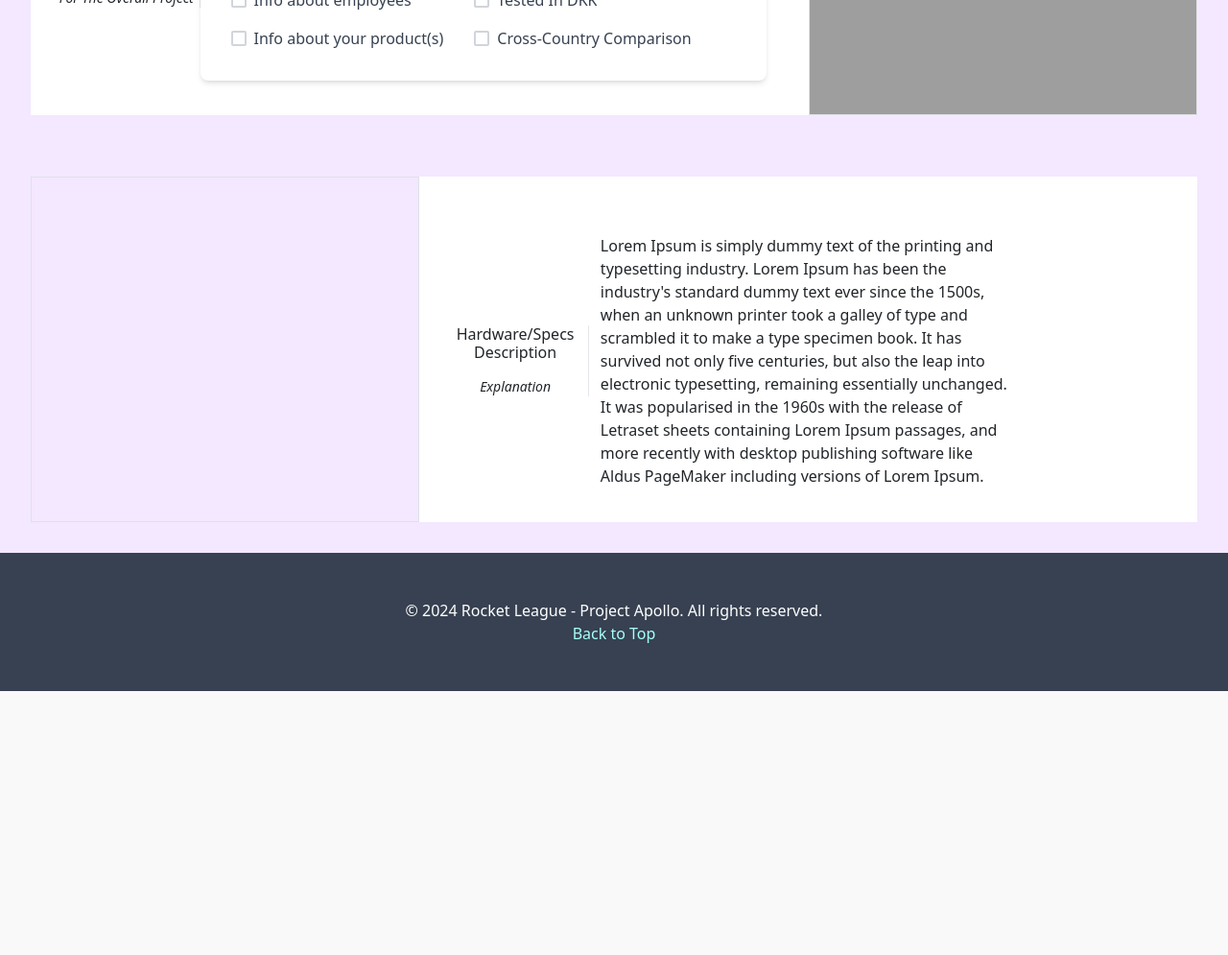
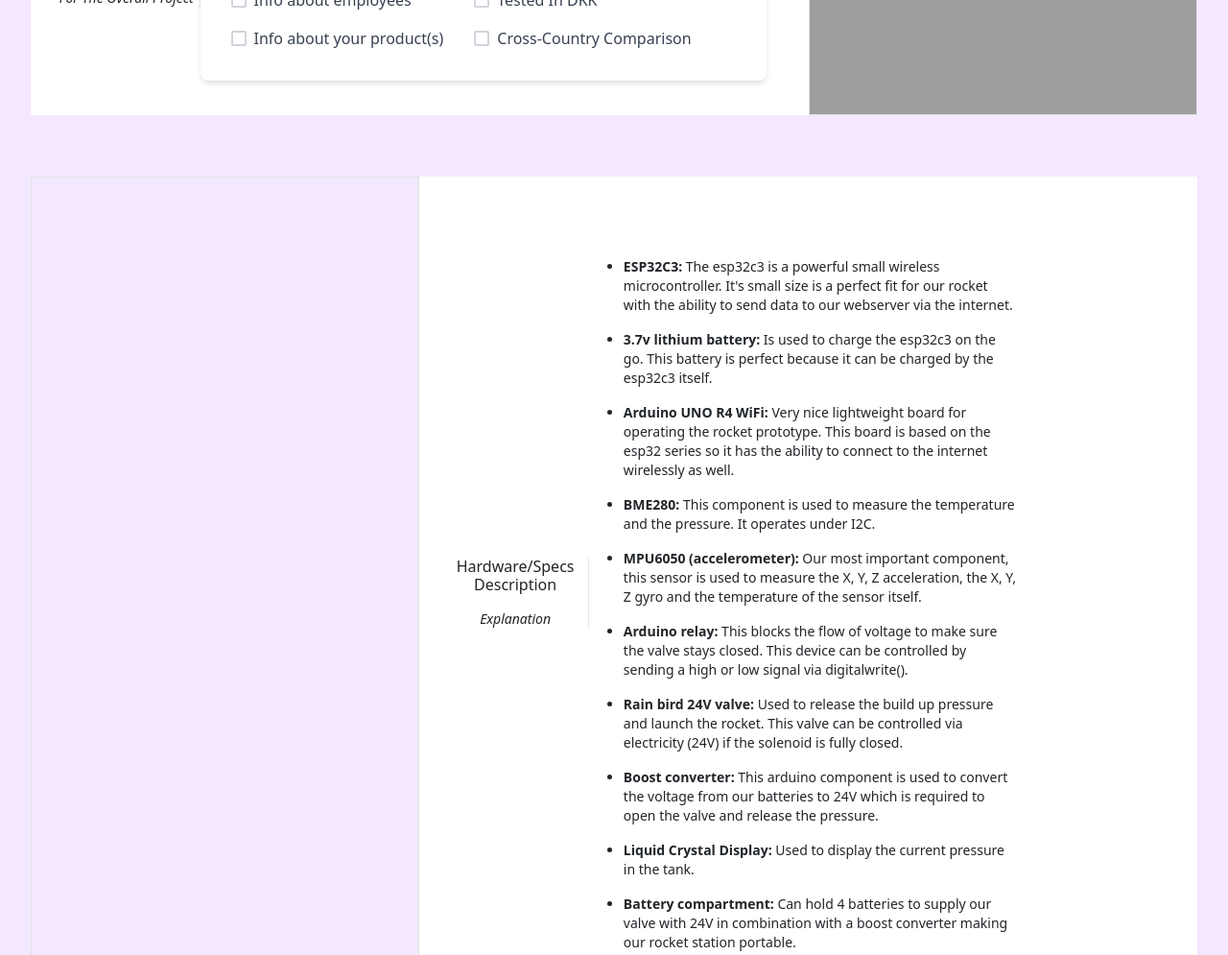
Before and after one commit to Mercantec-International/nl-dk-2024-mainproject-NL-DK, a PHP site: page /pages/project.php in a window 1280 px wide. Shown: the part 920-1915 px from the top of the page at 96% size. Before the commit the page ends 1640 px from the top, so only its background shows below. Run offline with PHP 8.4, Linux system fonts and the light colour scheme; some libraries are stand-ins or nearby versions; grey boxes are pictures that could not be loaded.

Commit message:
Added description for the arduino components.

```diff
--- a/pages/project.php
+++ b/pages/project.php
@@ -190,7 +190,38 @@ include_once('../includes/header.php');
                 <!-- Details Description -->
                 <div class="w-full lg:w-3/5 lg:px-3">
                     <p>
-                        Lorem Ipsum is simply dummy text of the printing and typesetting industry. Lorem Ipsum has been the industry's standard dummy text ever since the 1500s, when an unknown printer took a galley of type and scrambled it to make a type specimen book. It has survived not only five centuries, but also the leap into electronic typesetting, remaining essentially unchanged. It was popularised in the 1960s with the release of Letraset sheets containing Lorem Ipsum passages, and more recently with desktop publishing software like Aldus PageMaker including versions of Lorem Ipsum.
+                    <ul class="list-disc pl-6 space-y-4 text-sm md:text-md mt-4">
+                        <li>
+                            <span class="font-semibold">ESP32C3:</span> The esp32c3 is a powerful small wireless microcontroller. It's small size is a perfect fit for our rocket with the ability to send data to our webserver via the internet.
+                        </li>
+                        <li>
+                            <span class="font-semibold">3.7v lithium battery:</span> Is used to charge the esp32c3 on the go. This battery is perfect because it can be charged by the esp32c3 itself.
+                        </li>
+                        <li>
+                            <span class="font-semibold">Arduino UNO R4 WiFi:</span> Very nice lightweight board for operating the rocket prototype. This board is based on the esp32 series so it has the ability to connect to the internet wirelessly as well.
+                        </li>
+                        <li>
+                            <span class="font-semibold">BME280:</span> This component is used to measure the temperature and the pressure. It operates under I2C.
+                        </li>
+                        <li>
+                            <span class="font-semibold">MPU6050 (accelerometer):</span> Our most important component, this sensor is used to measure the X, Y, Z acceleration, the X, Y, Z gyro and the temperature of the sensor itself.
+                        </li>
+                        <li>
+                            <span class="font-semibold">Arduino relay:</span> This blocks the flow of voltage to make sure the valve stays closed. This device can be controlled by sending a high or low signal via digitalwrite().
+                        </li>
+                        <li>
+                            <span class="font-semibold">Rain bird 24V valve:</span> Used to release the build up pressure and launch the rocket. This valve can be controlled via electricity (24V) if the solenoid is fully closed.
+                        </li>
+                        <li>
+                            <span class="font-semibold">Boost converter:</span> This arduino component is used to convert the voltage from our batteries to 24V which is required to open the valve and release the pressure.
+                        </li>
+                        <li>
+                            <span class="font-semibold">Liquid Crystal Display:</span> Used to display the current pressure in the tank.
+                        </li>
+                        <li>
+                            <span class="font-semibold">Battery compartment:</span> Can hold 4 batteries to supply our valve with 24V in combination with a boost converter making our rocket station portable.
+                        </li>
+                    </ul>
                     </p>
                 </div>
             </div>
```
